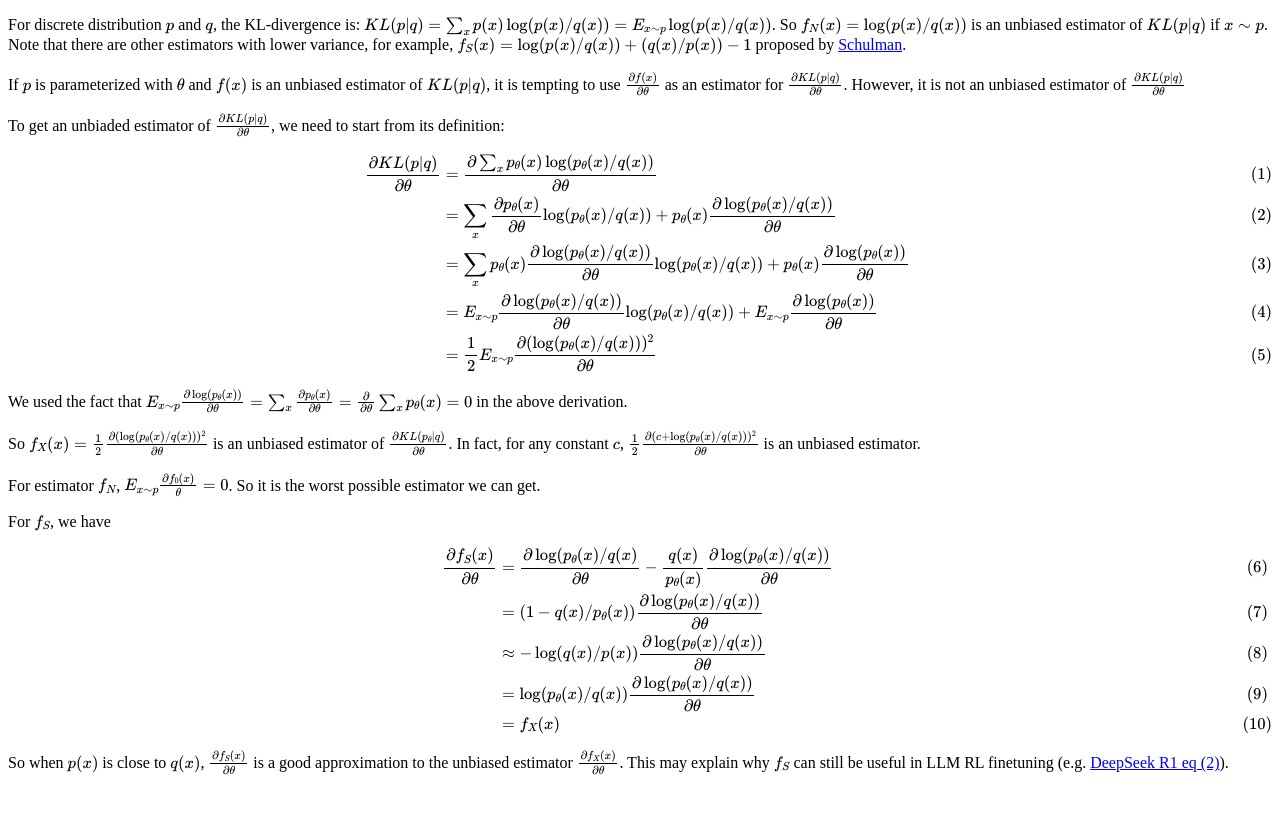
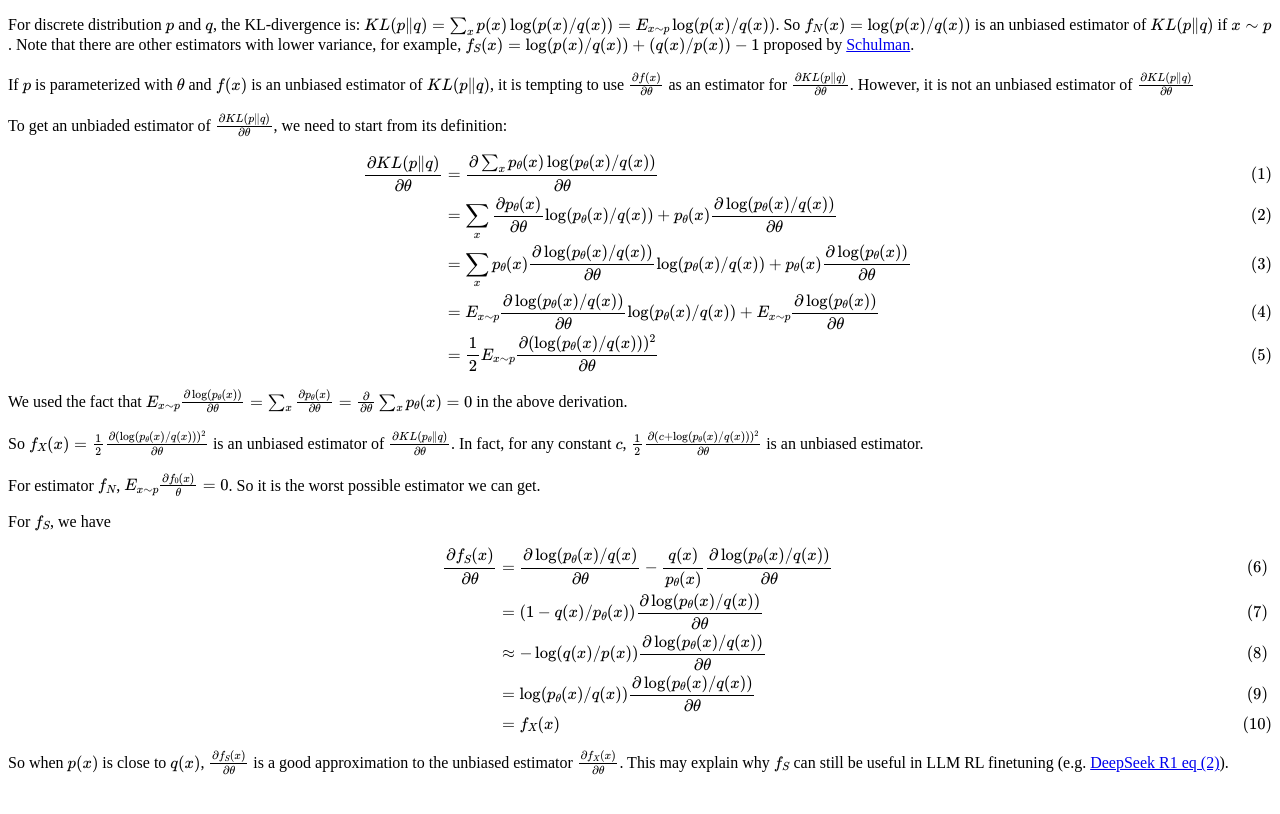
Before and after one commit to emailweixu/emailweixu.github.io, a Jekyll site: the page built from _posts/2025-10-03-Estimating gradient of KL-divergence.md, in a window 1280 px wide and 900 px high. Shown: the top 814 px of the window. Built offline with Jekyll 4.4.1, drawn with Linux system fonts in a browser that asks for light colours; our own code applies the rules of GitHub Pages for plain Markdown files; formulas are drawn with MathJax 3.

Commit message:
Fix LaTeX notation for KL-divergence expressions

```diff
--- a/_posts/2025-10-03-Estimating gradient of KL-divergence.md
+++ b/_posts/2025-10-03-Estimating gradient of KL-divergence.md
@@ -6,21 +6,21 @@ categories: [machine-learning]
 ---
 
 For discrete distribution $$p$$ and $$q$$, the KL-divergence is:
-$$KL(p\\|q)=\sum_x p(x) \log (p(x)/q(x))=E_{x\sim p} \log(p(x)/q(x))$$.
-So $$f_N(x)=\log(p(x)/q(x))$$ is an unbiased estimator of $$KL(p\\|q)$$ if $$x\sim p$$.
+$$KL(p \Vert q)=\sum_x p(x) \log (p(x)/q(x))=E_{x\sim p} \log(p(x)/q(x))$$.
+So $$f_N(x)=\log(p(x)/q(x))$$ is an unbiased estimator of $$KL(p \Vert q)$$ if $$x\sim p$$.
 Note that there are other estimators with lower variance, for example, $$f_S(x)=\log(p(x)/q(x))+(q(x)/p(x))-1$$ proposed
 by [Schulman](http://joschu.net/blog/kl-approx.html).
 
 If $$p$$ is parameterized with $$\theta$$ and $$f(x)$$ is an unbiased estimator
-of $$KL(p\\|q)$$, it is tempting to use $$\frac{\partial f(x)}{\partial \theta}$$ as an estimator for
-$$\frac{\partial KL(p\\|q)}{\partial \theta}$$. However, it is not an unbiased estimator
-of $$\frac{\partial KL(p\\|q)}{\partial \theta}$$
+of $$KL(p\|q)$$, it is tempting to use $$\frac{\partial f(x)}{\partial \theta}$$ as an estimator for
+$$\frac{\partial KL(p \Vert q)}{\partial \theta}$$. However, it is not an unbiased estimator
+of $$\frac{\partial KL(p \Vert q)}{\partial \theta}$$
 
-To get an unbiaded estimator of $$\frac{\partial KL(p\\|q)}{\partial \theta}$$, we need to start from its definition:
+To get an unbiaded estimator of $$\frac{\partial KL(p \Vert q)}{\partial \theta}$$, we need to start from its definition:
 
 $$
 \begin{align}
-\frac{\partial KL(p\\|q)}{\partial \theta} &= \frac{\partial \sum_x p_\theta(x) \log (p_\theta(x)/q(x)) }{\partial \theta} \\
+\frac{\partial KL(p\|q)}{\partial \theta} &= \frac{\partial \sum_x p_\theta(x) \log (p_\theta(x)/q(x)) }{\partial \theta} \\
 &= \sum_x \frac{\partial p_\theta(x)}{\partial \theta} \log (p_\theta(x)/q(x)) + p_\theta(x) \frac{\partial \log (p_\theta(x)/q(x)) }{\partial \theta} \\
 &= \sum_x p_\theta(x) \frac{\partial \log(p_\theta(x)/q(x))}{\partial \theta} \log (p_\theta(x)/q(x)) + p_\theta(x) \frac{\partial \log (p_\theta(x)) }{\partial \theta} \\
 &= E_{x\sim p} \frac{\partial \log(p_\theta(x)/q(x))}{\partial \theta} \log (p_\theta(x)/q(x)) + E_{x\sim p}\frac{\partial \log (p_\theta(x)) }{\partial \theta} \\
@@ -32,7 +32,7 @@ We used the fact that $$E_{x\sim p}\frac{\partial \log (p_\theta(x)) }{\partial
 in the above derivation.
 
 So $$f_X(x)=\frac{1}{2} \frac{\partial (\log(p_\theta(x)/q(x)))^2}{\partial \theta}$$ is an
-unbiased estimator of $$\frac{\partial KL(p_\theta\\|q)}{\partial \theta}$$. In fact, for any constant $$c$$,
+unbiased estimator of $$\frac{\partial KL(p_\theta \Vert q)}{\partial \theta}$$. In fact, for any constant $$c$$,
 $$\frac{1}{2} \frac{\partial (c+\log(p_\theta(x)/q(x)))^2}{\partial \theta}$$ is an unbiased estimator.
 
 For estimator $f_N$, $$E_{x\sim p} \frac{\partial f_0(x)}{\theta}=0$$. So it is the worst possible estimator
```
